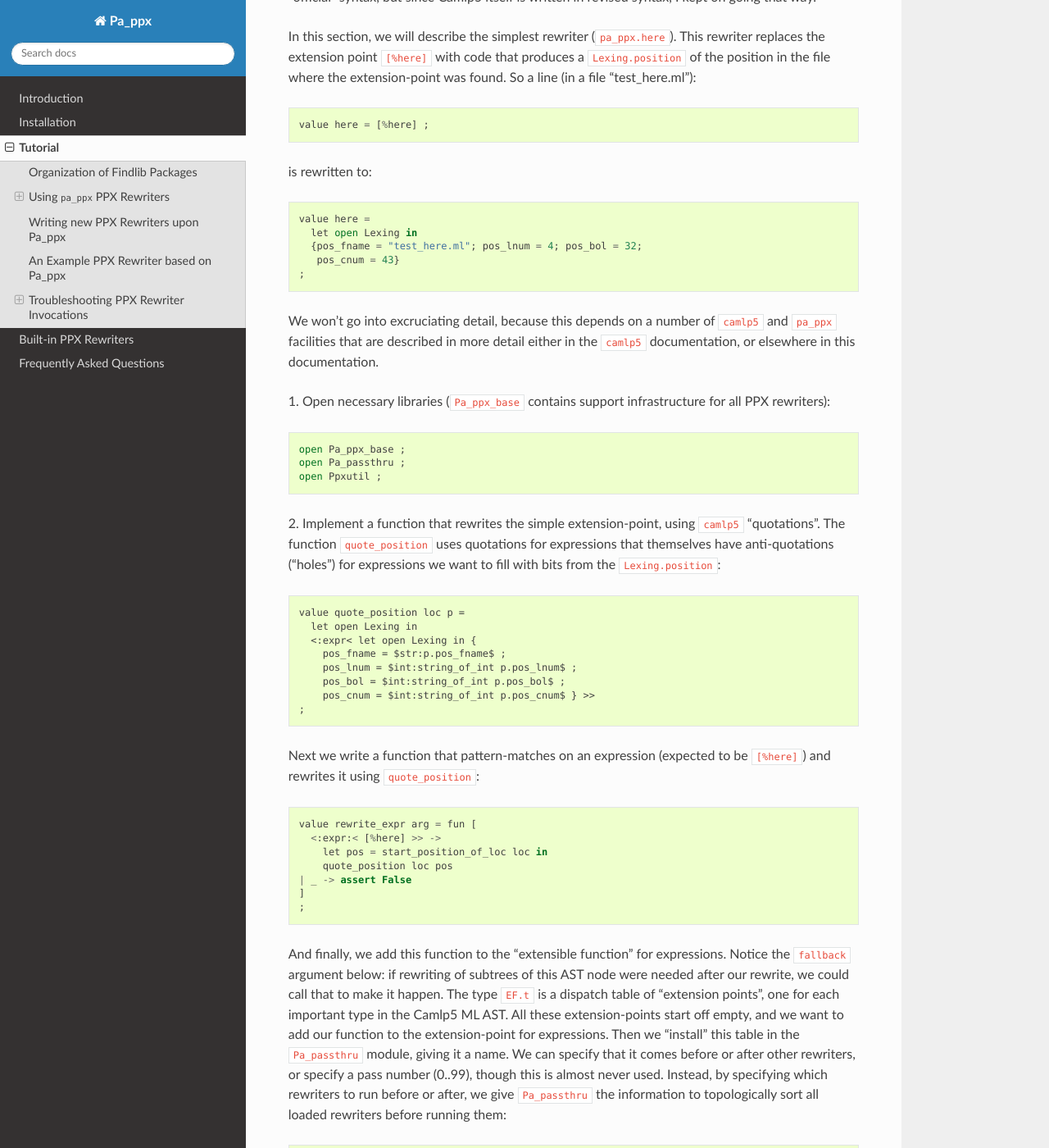
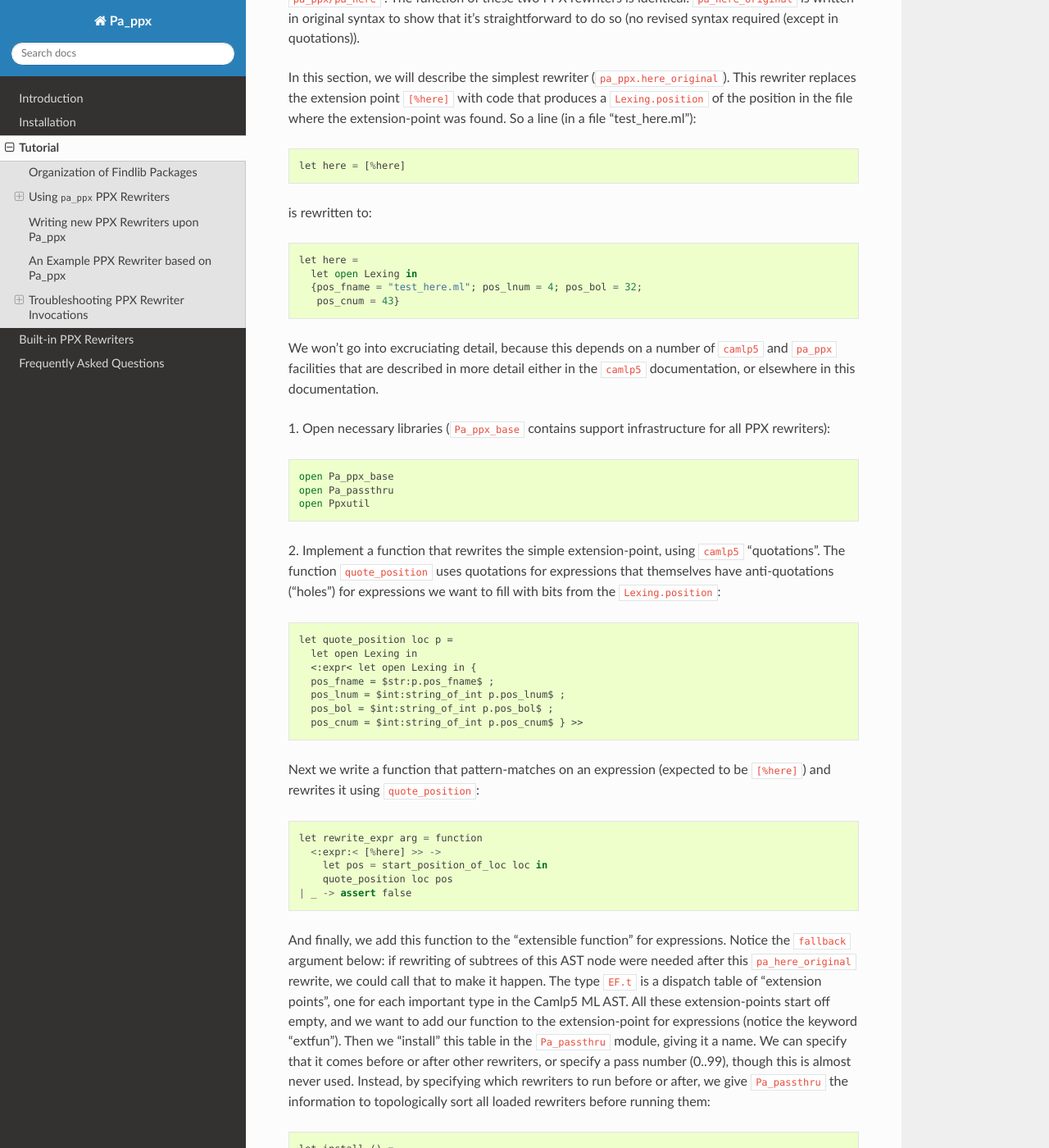
Before and after one commit to chetmurthy/pa_ppx, a Sphinx documentation site: the page built from doc/tutorial.rst, in a window 1280 px wide and 1400 px high, scrolled down 4332 px. Shown: the whole window at 82% size. Built offline with Sphinx 7.4.7 and the Read the Docs theme 2.0.0, drawn with Linux system fonts in a browser that asks for light colours; pages that are not in the unit, such as notebooks, are missing from menus; some of the changed text lies outside the part shown.

Commit message:
added pa_here_original (pa_here but written in original syntax)
and tests

# Please enter the commit message for your changes. Lines starting
# with '#' will be ignored, and an empty message aborts the commit.
#
# On branch master
# Your branch is up to date with 'origin/master'.
#
# Changes to be committed:
#	modified:   META.pl
#	modified:   Makefile
#	modified:   doc/_build/.doctrees/environment.pickle
#	modified:   doc/_build/.doctrees/tutorial.doctree
#	modified:   doc/_build/_sources/tutorial.rst.txt
#	modified:   doc/_build/searchindex.js
#	modified:   doc/_build/tutorial.html
#	modified:   doc/tutorial.rst
#	new file:   pa_here_original/.depend
#	new file:   pa_here_original/META.pl
#	new file:   pa_here_original/Makefile
#	new file:   pa_here_original/pa_here.ml
#	modified:   tests-ounit2/Makefile
#
# Untracked files:
#	tests-inline/ppx_sexp_test.pappx.ml
#	tests-inline/ppx_sexp_test.ppx.ml
#	tutorial/_build/
#	tutorial/dune-project
#	tutorial/foo.ml
#

```diff
--- a/doc/tutorial.rst
+++ b/doc/tutorial.rst
@@ -217,24 +217,25 @@ rewriters).
 An Example PPX Rewriter based on Pa_ppx
 =======================================
 
-NOTE WELL: All code in this section is written in "revised" syntax.
-Much of this will work in "official" syntax, but since Camlp5 itself
-is written in revised syntax, I kept on going that way.
+NOTE WELL: This code is taken from ``pa_ppx/pa_here_original``, an
+"original syntax" version of ``pa_ppx/pa_here`` . The function of
+these two PPX rewriters is identical: ``pa_here_original`` is written
+in original syntax to show that it's straightforward to do so (no
+revised syntax required (except in quotations)).
 
 In this section, we will describe the simplest rewriter
-(``pa_ppx.here``).  This rewriter replaces the extension point
+(``pa_ppx.here_original``).  This rewriter replaces the extension point
 ``[%here]`` with code that produces a ``Lexing.position`` of the
 position in the file where the extension-point was found.  So a line (in a file "test_here.ml")::
 
-  value here = [%here] ;
+  let here = [%here]
 
 is rewritten to::
 
-  value here =
+  let here =
     let open Lexing in
     {pos_fname = "test_here.ml"; pos_lnum = 4; pos_bol = 32;
      pos_cnum = 43}
-  ;
 
 We won't go into excruciating detail, because this depends on a number
 of ``camlp5`` and ``pa_ppx`` facilities that are described in more
@@ -244,60 +245,59 @@ documentation.
 1. Open necessary libraries (``Pa_ppx_base`` contains support
 infrastructure for all PPX rewriters)::
 
-  open Pa_ppx_base ;
-  open Pa_passthru ;
-  open Ppxutil ;
+  open Pa_ppx_base
+  open Pa_passthru
+  open Ppxutil
 
 2. Implement a function that rewrites the simple extension-point,
 using ``camlp5`` "quotations".  The function ``quote_position`` uses
 quotations for expressions that themselves have anti-quotations ("holes") for
 expressions we want to fill with bits from the ``Lexing.position``::
 
-  value quote_position loc p =
-    let open Lexing in
-    <:expr< let open Lexing in {
-      pos_fname = $str:p.pos_fname$ ;
-      pos_lnum = $int:string_of_int p.pos_lnum$ ;
-      pos_bol = $int:string_of_int p.pos_bol$ ;
-      pos_cnum = $int:string_of_int p.pos_cnum$ } >>
-  ;
+   let quote_position loc p =
+     let open Lexing in
+     <:expr< let open Lexing in {
+     pos_fname = $str:p.pos_fname$ ;
+     pos_lnum = $int:string_of_int p.pos_lnum$ ;
+     pos_bol = $int:string_of_int p.pos_bol$ ;
+     pos_cnum = $int:string_of_int p.pos_cnum$ } >>
 
 Next we write a function that pattern-matches on an expression
 (expected to be ``[%here]``) and rewrites it using ``quote_position``::
 
-  value rewrite_expr arg = fun [
-    <:expr:< [%here] >> ->
-      let pos = start_position_of_loc loc in
-      quote_position loc pos
-  | _ -> assert False
-  ]
-  ;
+   let rewrite_expr arg = function
+     <:expr:< [%here] >> ->
+       let pos = start_position_of_loc loc in
+       quote_position loc pos
+   | _ -> assert false
 
 And finally, we add this function to the "extensible function" for
 expressions.  Notice the ``fallback`` argument below: if rewriting of
-subtrees of this AST node were needed after our rewrite, we could call
-that to make it happen.  The type ``EF.t`` is a dispatch table of
-"extension points", one for each important type in the Camlp5 ML AST.
-All these extension-points start off empty, and we want to add our
-function to the extension-point for expressions.  Then we "install"
-this table in the ``Pa_passthru`` module, giving it a name.  We can
-specify that it comes before or after other rewriters, or specify a
-pass number (0..99), though this is almost never used.  Instead, by
-specifying which rewriters to run before or after, we give
-``Pa_passthru`` the information to topologically sort all loaded
-rewriters before running them::
+subtrees of this AST node were needed after this ``pa_here_original``
+rewrite, we could call that to make it happen.  The type ``EF.t`` is a
+dispatch table of "extension points", one for each important type in
+the Camlp5 ML AST.  All these extension-points start off empty, and we
+want to add our function to the extension-point for expressions
+(notice the keyword "extfun").  Then we "install" this table in the
+``Pa_passthru`` module, giving it a name.  We can specify that it
+comes before or after other rewriters, or specify a pass number
+(0..99), though this is almost never used.  Instead, by specifying
+which rewriters to run before or after, we give ``Pa_passthru`` the
+information to topologically sort all loaded rewriters before running
+them::
 
-  value install () =
-  let ef = EF.mk () in
-  let ef = EF.{ (ef) with
-            expr = extfun ef.expr with [
-    <:expr:< [%here] >> as z ->
-    fun arg fallback ->
-      Some (rewrite_expr arg z)
-  ] } in
-  Pa_passthru.(install { name = "pa_here"; ef =  ef ; pass = None ; before = [] ; after = [] })
-  ;
-  install();
+   let install () =
+   let ef = EF.mk () in
+   let ef = EF.{ (ef) with
+               expr = extfun ef.expr with [
+       <:expr:< [%here] >> as z ->
+       fun arg fallback ->
+         Some (rewrite_expr arg z)
+     ] } in
+     Pa_passthru.(install { name = "pa_here"; ef =  ef ; pass = None ; before = [] ; after = [] })
+   ;;
+
+   install();;
 
 An example of a rewriter that specifies a "before" constraint would be
 ``pa_ppx.import``, which should be run before ``pa_ppx.deriving``, so
@@ -335,7 +335,9 @@ We could start to debug the preprocessing process by using ``not-ocamlfind prepr
   let _ = print_string (([%show :a1]) (5, 6))
 
 This tells us we didn't actually invoke camlp5 (or any PPX rewriters).
-A different kind of information is given by adding ``-verbose``::
+Instead, we use "papr_official.exe" to convert text to binary AST, and
+then back to text.  A different kind of information is given by adding
+``-verbose``::
 
   ocamlfind ocamlc -verbose -package pa_ppx.deriving_plugins.show -c simple_show.ml
   Effective set of compiler predicates: pkg_result,pkg_rresult,pkg_seq,pkg_stdlib-shims,pkg_fmt,pkg_sexplib0,pkg_pa_ppx.runtime,pkg_pa_ppx.deriving_plugins.show,autolink,byte
```
Also changed, not shown: 12 other files.
